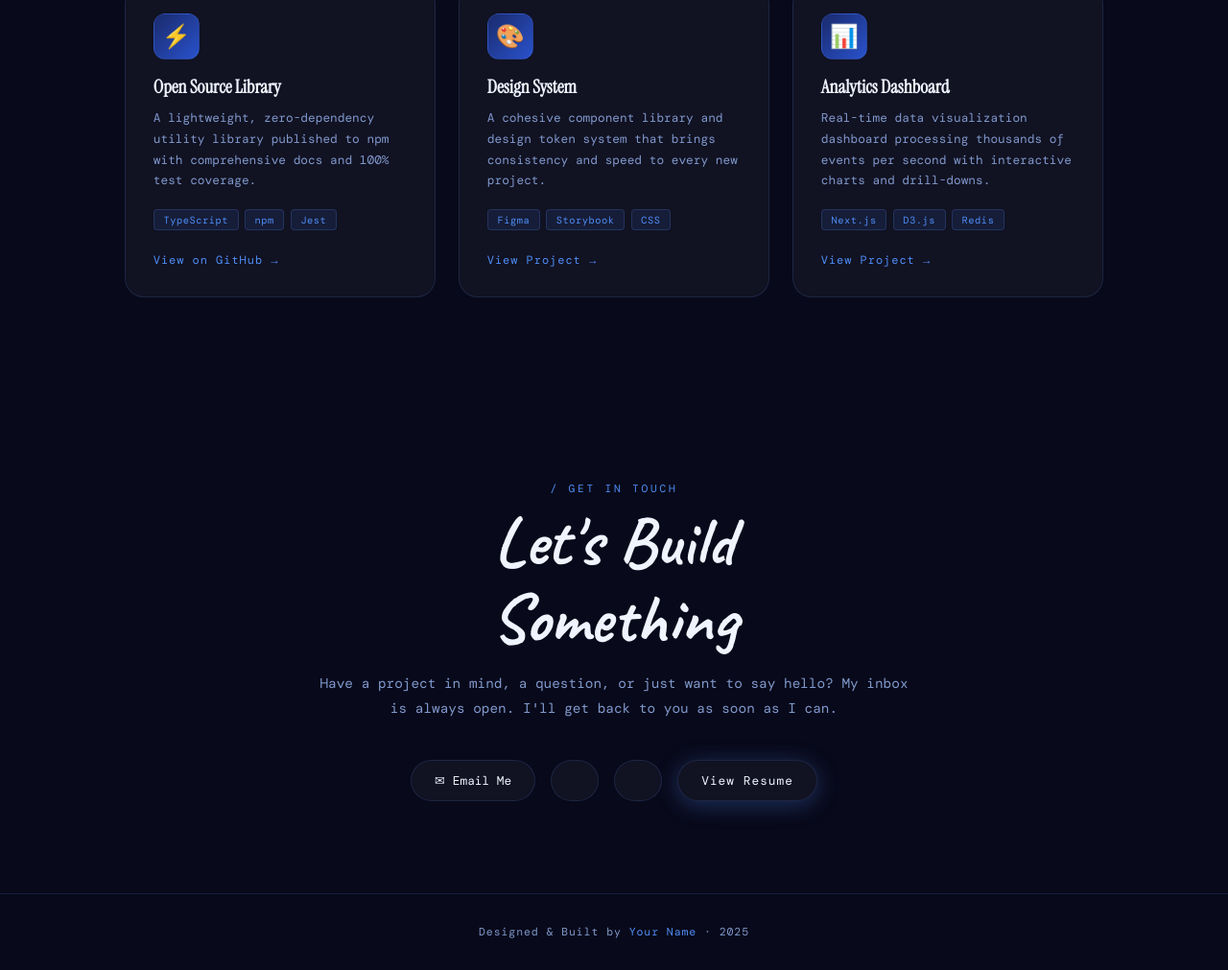
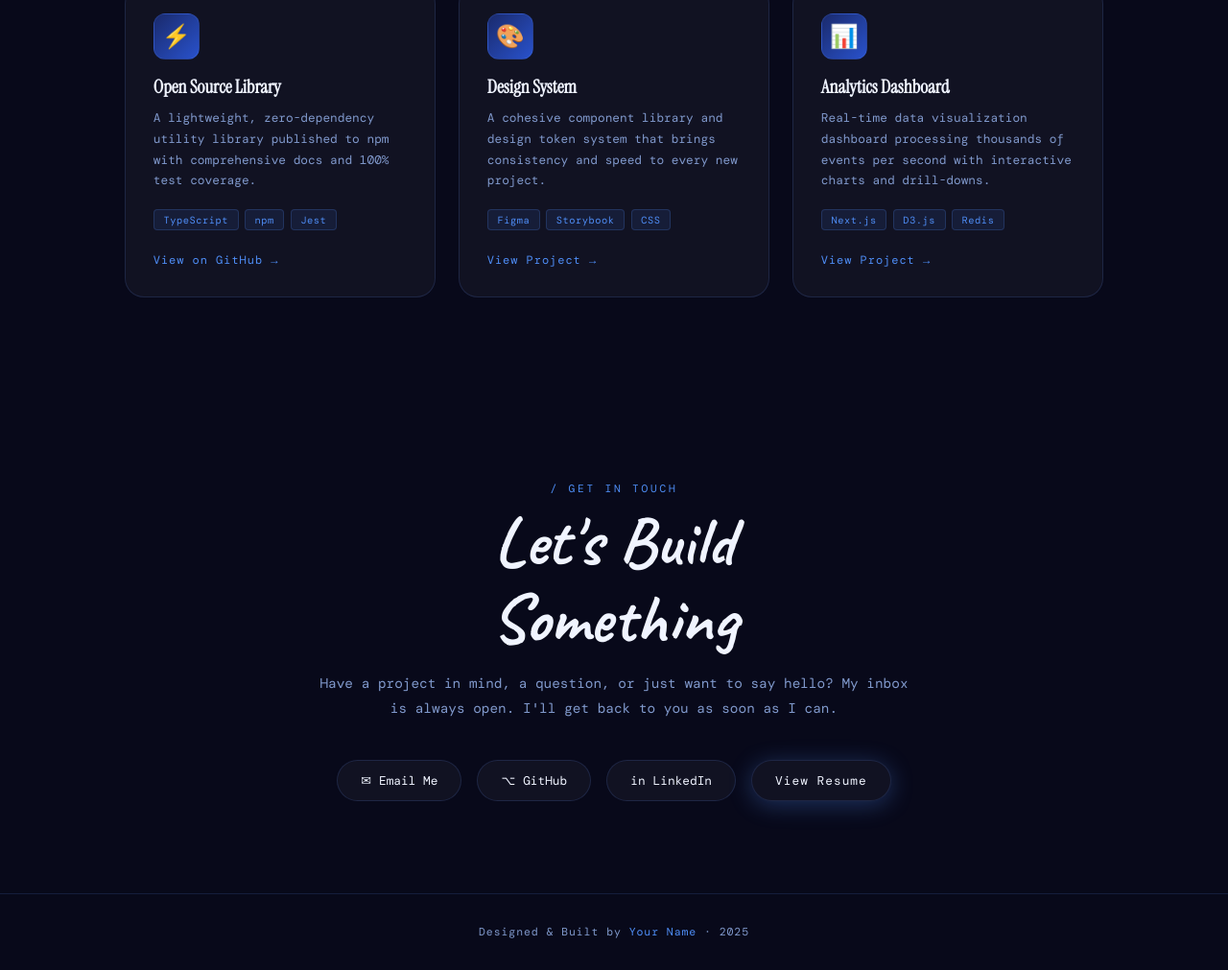
Before and after one commit to clifowen/Portfolio, a plain HTML site: page index.html in a window 1280 px wide. Shown: the part 2190-3201 px from the top of the page at 96% size. Drawn offline with nearby package versions, Linux system fonts and the light colour scheme; a web font is replaced by a local one.

Commit message:
index.html

```diff
--- a/index.html
+++ b/index.html
@@ -3,7 +3,7 @@
 <head>
   <meta charset="UTF-8" />
   <meta name="viewport" content="width=device-width, initial-scale=1.0" />
-  <title>Clif Owen | Developer & Creator</title>
+  <title>Your Name | Developer & Creator</title>
   <link rel="stylesheet" href="style.css" />
   <link rel="preconnect" href="https://fonts.googleapis.com" />
   <link rel="preconnect" href="https://fonts.gstatic.com" crossorigin />
@@ -186,12 +186,14 @@
       My inbox is always open. I'll get back to you as soon as I can.
     </p>
     <div class="contact-links reveal">
-      <a href="mailto:clifowennn@email.com" class="contact-link">
+      <a href="mailto:you@email.com" class="contact-link">
         <span>✉</span> Email Me
       </a>
-      <a href="https://github.com/clifowen" target="_blank" class="contact-link">
+      <a href="https://github.com" target="_blank" class="contact-link">
+        <span>⌥</span> GitHub
       </a>
-      <a href="https://www.linkedin.com/in/clif-owen-1741a23b0/" target="_blank" class="contact-link">
+      <a href="https://linkedin.com" target="_blank" class="contact-link">
+        <span>in</span> LinkedIn
       </a>
       <a href="resume.pdf" target="_blank" class="contact-link btn-primary">
         View Resume
```
